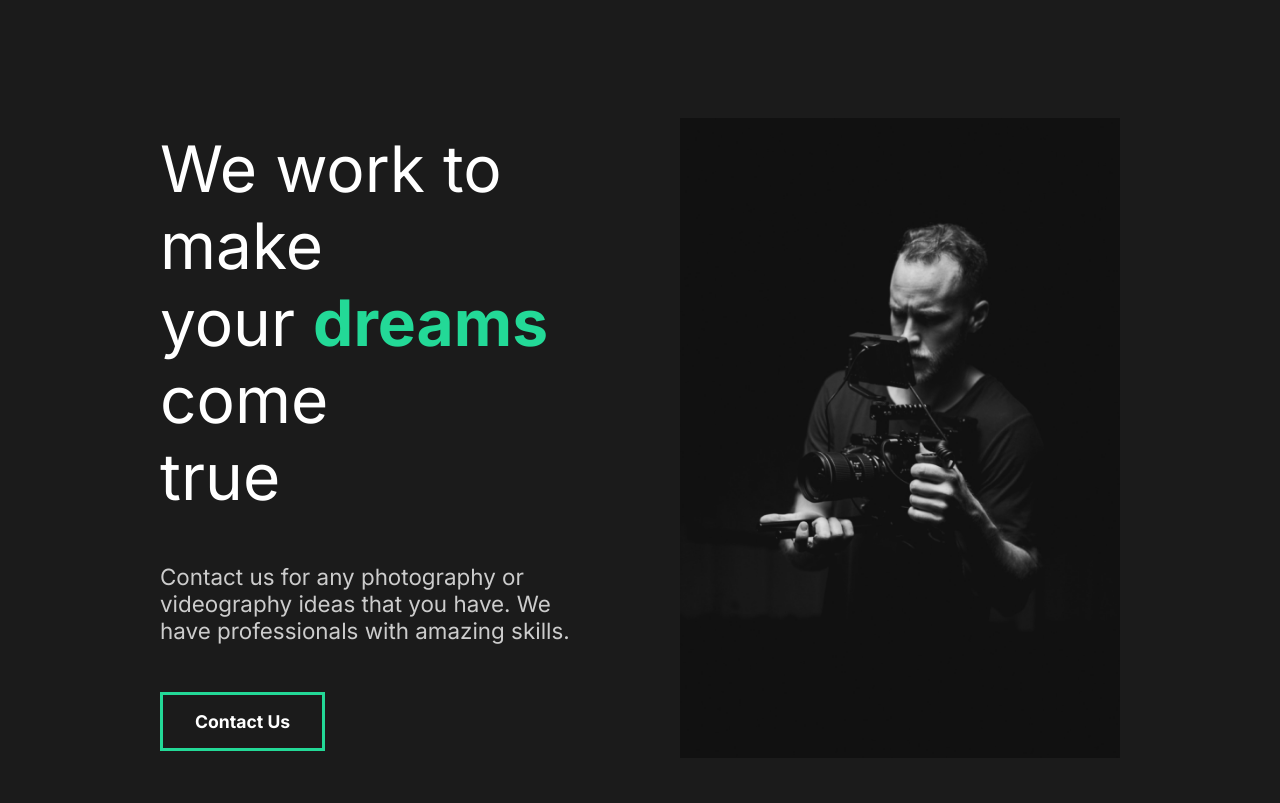
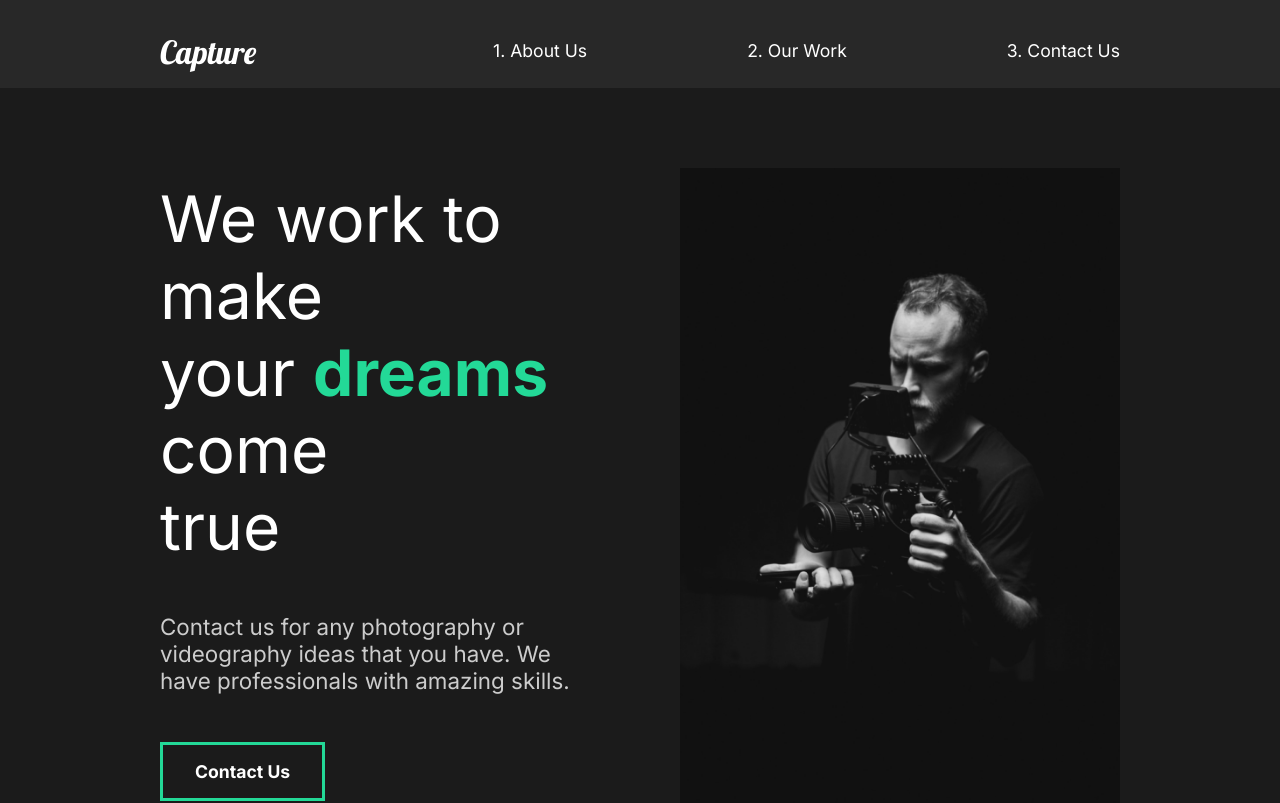
Before and after one commit to kovalenkoolya/Portfolio-web-site, a React (Create React App) app: page / in a window 1280 px wide. Shown: the top 803 px of the page. Built offline with nearby package versions, Linux system fonts and the light colour scheme.

Commit message:
7, 8, 9 Nav and Routing

```diff
--- a/package.json
+++ b/package.json
@@ -11,6 +11,7 @@
     "react-dom": "^17.0.1",
     "react-intersection-observer": "^8.31.0",
     "react-router": "^5.2.0",
+    "react-router-dom": "^5.2.0",
     "react-scripts": "4.0.1",
     "styled-components": "^5.2.1",
     "web-vitals": "^0.2.4"
--- a/src/App.js
+++ b/src/App.js
@@ -1,12 +1,29 @@
 import React from 'react';
 import AboutUs from './pages/AboutUs';
 import GlobalStyle from './components/GlobalStyle';
+import Nav  from './components/Nav';
+import OurWork from './pages/OurWork';
+import ContactUs from './pages/ContactUs';
+import {Switch, Route} from 'react-router-dom';
 
 function App() {
   return (
     <div className="App">
       <GlobalStyle />
-      <AboutUs />
+      <Nav />
+      <Switch>
+        <Route  path="/"  exact>
+          <AboutUs/>
+        </Route>
+        <Route  path="/work" >
+          <OurWork/>
+        </Route>
+        <Route  path="/contact">
+          <ContactUs/>
+        </Route>
+      </Switch>
+
+
     </div>
   );
 }
--- a/src/components/FaqSection.js
+++ b/src/components/FaqSection.js
@@ -1,8 +1,10 @@
 import React from 'react';
+import styled from 'styled-components';
+import {About} from '../styles';
 
 const FaqSection = () => {
   return (
-    <div className="faq">
+    <Faq>
       <h2>Any questions <span>FAQ</span></h2>
       <div className="question">
         <h4>How Do I Start?</h4>
@@ -13,6 +15,7 @@
            Ut enim ad minim veniam, quis nostrud exercitation ullamco laboris nisi ut aliquip ex ea commodo consequat.
           </p>
         </div>
+        <div className="faq-line"></div>
       </div>
       <div className="question">
         <h4>Daily Schedule</h4>
@@ -23,6 +26,7 @@
            Ut enim ad minim veniam, quis nostrud exercitation ullamco laboris nisi ut aliquip ex ea commodo consequat.
           </p>
         </div>
+        <div className="faq-line"></div>
       </div>
       <div className="question">
         <h4>Different Payment Method</h4>
@@ -33,6 +37,7 @@
            Ut enim ad minim veniam, quis nostrud exercitation ullamco laboris nisi ut aliquip ex ea commodo consequat.
           </p>
         </div>
+        <div className="faq-line"></div>
       </div>
       <div className="question">
         <h4>What Products Do You Offer?</h4>
@@ -43,9 +48,38 @@
            Ut enim ad minim veniam, quis nostrud exercitation ullamco laboris nisi ut aliquip ex ea commodo consequat.
           </p>
         </div>
+        <div className="faq-line"></div>
       </div>
-    </div>
+    </Faq>
   );
 };
 
+const Faq = styled(About)`
+  display: block;
+  span {
+    display: block;
+  }
+  h2 {
+    padding-bottom: 2rem;
+    font-weight: lighter;
+  }
+  .faq-line {
+    background: #cccccc;
+    height: 0.2rem;
+    margin: 2rem 0rem;
+    width: 100%;
+  }
+  .question {
+    padding: 3rem 0rem;
+    cursor: pointer;
+  }
+  .answer {
+    padding: 2rem 0rem;
+    p {
+      padding: 1rem 0rem;
+    }
+  }
+
+`
+
 export default FaqSection;
--- a/src/components/GlobalStyle.js
+++ b/src/components/GlobalStyle.js
@@ -4,7 +4,7 @@
   * {
     padding: 0;
     margin: 0;
-    box-sizing: border-border-box;
+    box-sizing: border-box;
   }
 
   body {
@@ -40,6 +40,7 @@
 
   h4 {
     font-weight: bold;
+    font-size: 2rem;
   }
 
   a {
--- /dev/null
+++ b/src/components/Nav.js
@@ -0,0 +1,57 @@
+import React from 'react';
+import styled from 'styled-components';
+import {Link} from 'react-router-dom';
+
+const Nav = () => {
+  return (
+    <StyledNav>
+      <h1><Link id="logo" to="/">Capture</Link> </h1>
+        <ul>
+          <li>
+            <Link to="/">1. About Us</Link>
+          </li>
+          <li>
+            <Link to="/work">2. Our Work</Link>
+          </li>
+          <li>
+            <Link to="/contact">3. Contact Us</Link>
+          </li>
+        </ul>
+
+    </StyledNav>
+  )
+}
+
+const StyledNav = styled.nav`
+  min-height: 10vh;
+  display: flex;
+  margin: auto;
+  justify-content: space-between;
+  padding: 1rem 10rem;
+  background: #282828;
+  a {
+    color: white;
+    text-decoration: none;
+  }
+  ul {
+    display: flex;
+    list-style: none;
+    padding-top: 1.5rem;
+  }
+  li {
+    padding-left: 10rem;
+    position: relative;
+  }
+  h1 {
+    padding-top: 1rem;
+  }
+  #logo {
+    font-size: 2rem;
+    font-family: 'Lobster', cursive;
+    font-weight: lighter;
+  }
+
+
+`
+
+export default Nav;
--- a/src/index.js
+++ b/src/index.js
@@ -2,10 +2,14 @@
 import ReactDOM from 'react-dom';
 import App from './App';
 import reportWebVitals from './reportWebVitals';
+import {BrowserRouter} from 'react-router-dom';
 
 ReactDOM.render(
   <React.StrictMode>
-    <App />
+    <BrowserRouter>
+      <App />
+    </BrowserRouter>
+
   </React.StrictMode>,
   document.getElementById('root')
 );
--- /dev/null
+++ b/src/pages/ContactUs.js
@@ -0,0 +1,11 @@
+import React from 'react';
+
+const ContactUs = () => {
+  return (
+    <div>
+      <h1>Our Contact</h1>
+    </div>
+  )
+}
+
+export default ContactUs;
--- /dev/null
+++ b/src/pages/OurWork.js
@@ -0,0 +1,11 @@
+import React from 'react';
+
+const OurWork = () => {
+  return (
+    <div>
+      <h1>Our Work</h1>
+    </div>
+  )
+}
+
+export default OurWork
```
Also changed, not shown: 2 other files (tests, documents, lock files or other folders).
